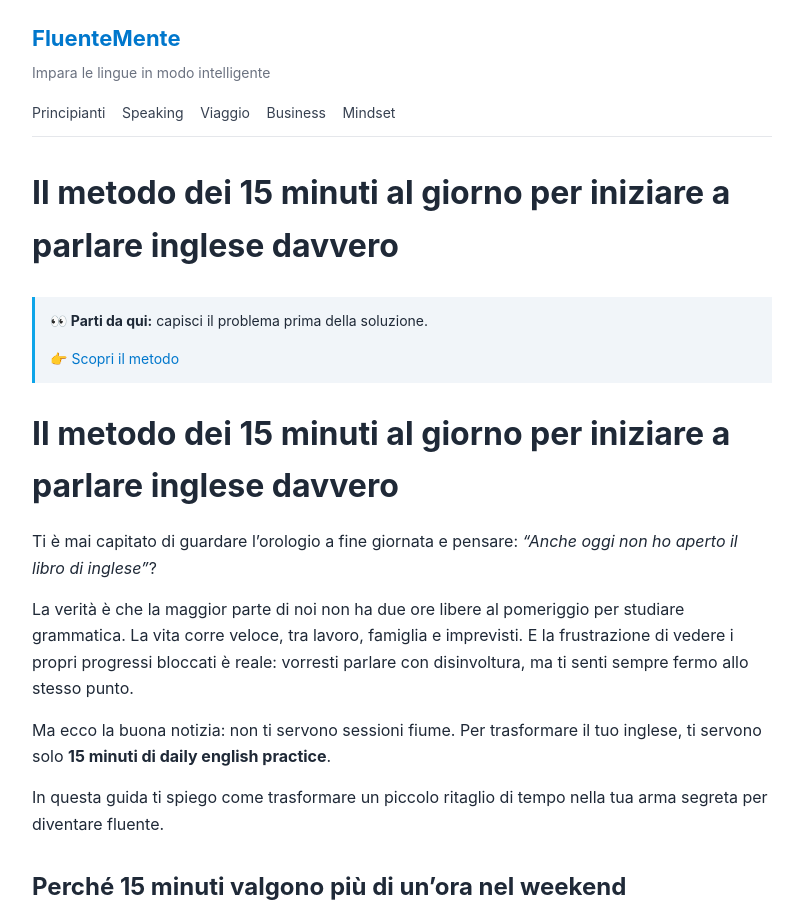
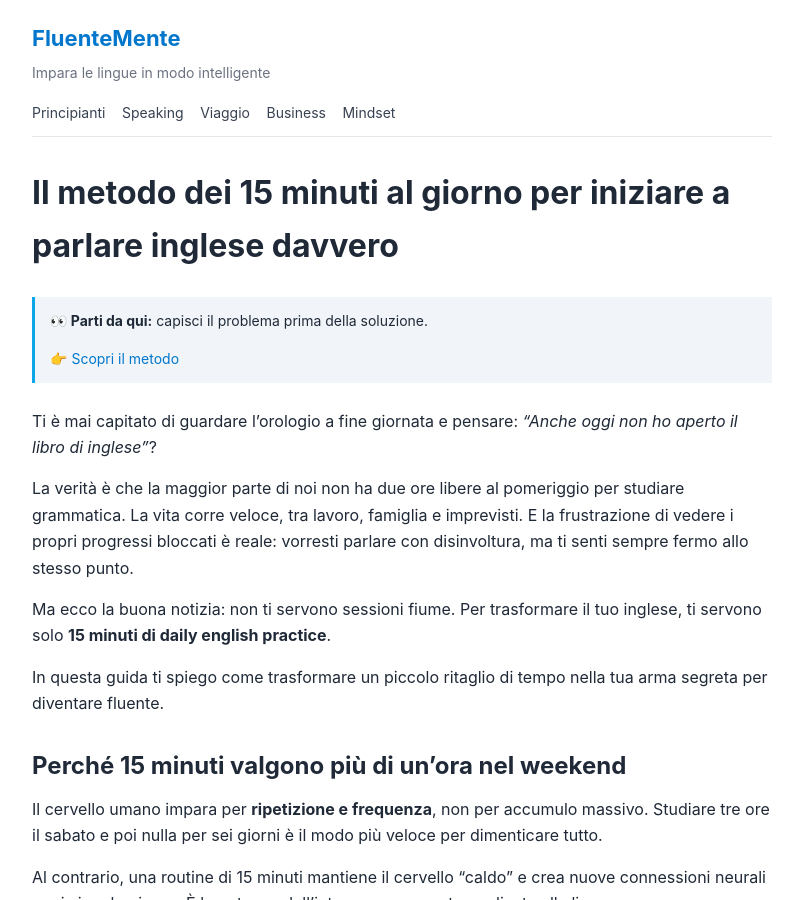
Before and after one commit to Nausica-c/Fluente-Mente, a Jekyll site: the page built from inglese/metodo/metodo-15-minuti-inglese.md, in a window 1280 px wide and 900 px high. Shown: the whole window, without its empty margins (238-1041 px from the left). Built offline with Jekyll 4.4.1, drawn with Linux system fonts in a browser that asks for light colours.

Commit message:
Update metodo-15-minuti-inglese.md

```diff
--- a/inglese/metodo/metodo-15-minuti-inglese.md
+++ b/inglese/metodo/metodo-15-minuti-inglese.md
@@ -83,7 +83,6 @@
     engagement_score: "8.8"
 ---
 
-# Il metodo dei 15 minuti al giorno per iniziare a parlare inglese davvero
 
 Ti è mai capitato di guardare l’orologio a fine giornata e pensare: *“Anche oggi non ho aperto il libro di inglese”*?
 
```
